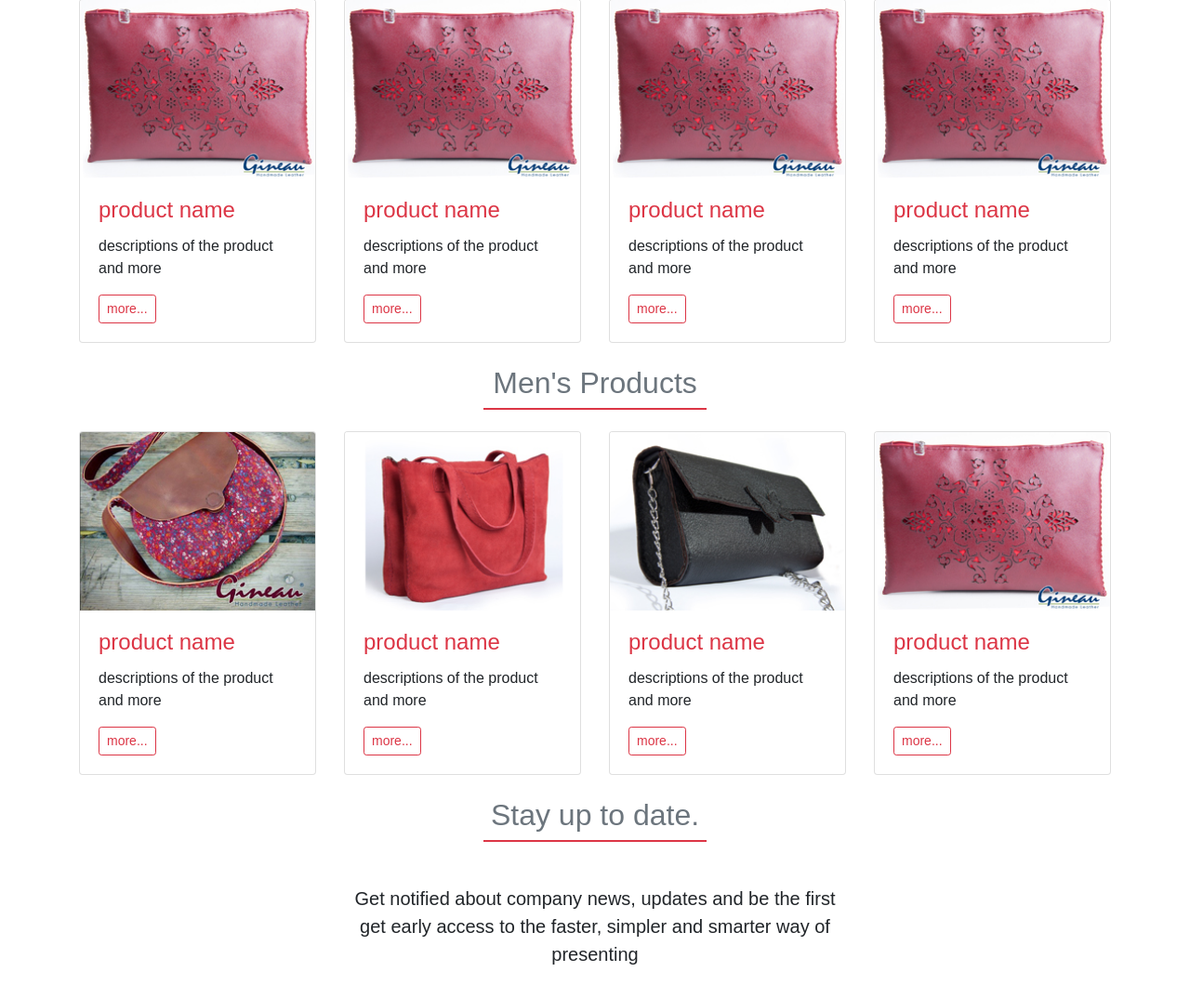
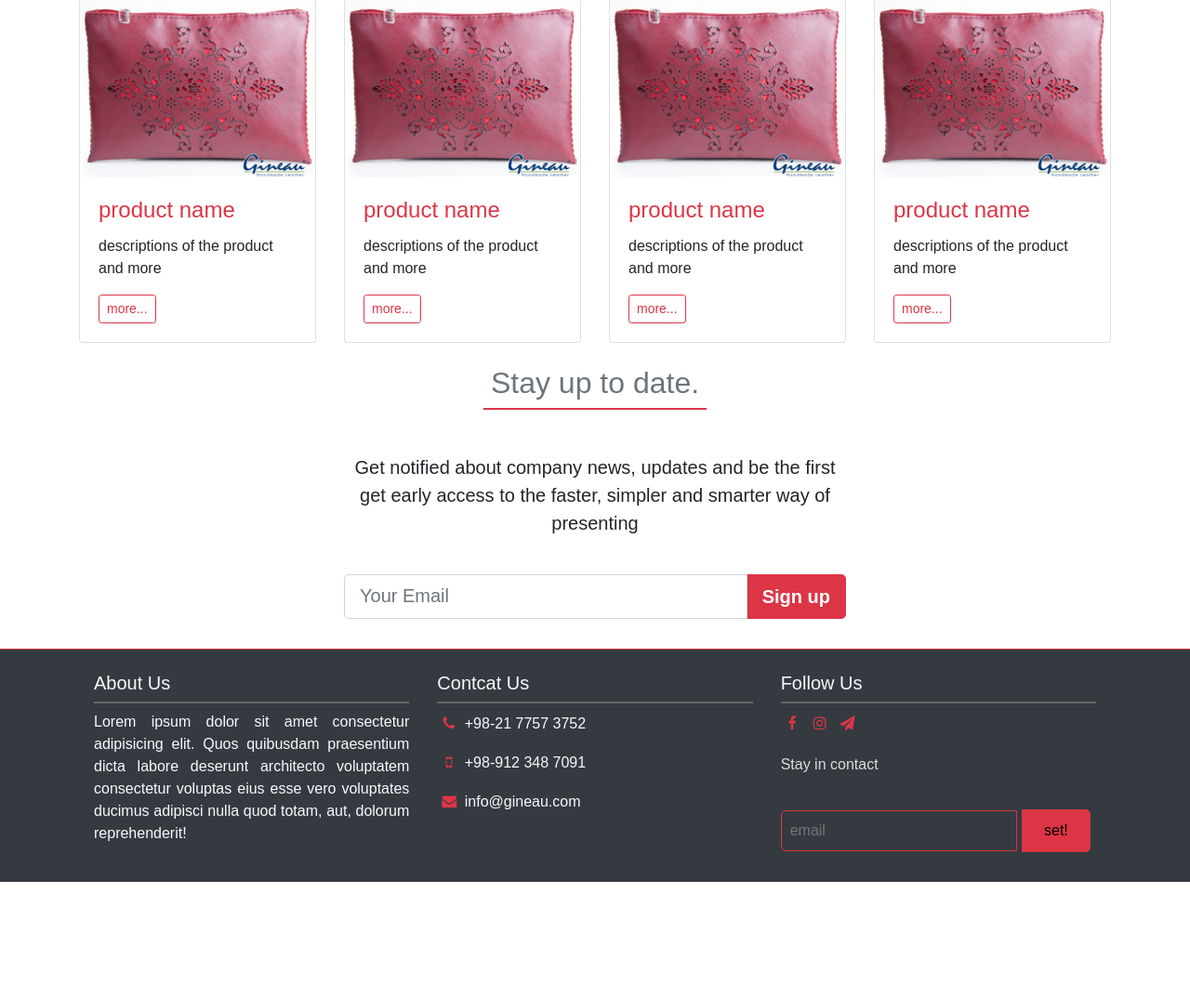
Before and after one commit to Rahimz/gineau, a Django app: page /products/ui/products/ in a window 1280 px wide. Shown: the part 893-1967 px from the top of the page at 93% size. After the commit the page ends 1842 px from the top, so only its background shows below. Run offline with Django 3.2, Linux system fonts and the light colour scheme; some libraries are stand-ins or nearby versions.

Commit message:
editing the url for base page

```diff
--- a/products/templates/products/products_list.html
+++ b/products/templates/products/products_list.html
@@ -137,51 +137,4 @@
 </div>
 
 
-<!-- ------------ start of Men products --------------- -->
-<div class="container product-container position-relative">
-    <h2 class="text-muted text-center py-4 custom-h2-title">Men's Products</h2>
-    <div class="row wow fadeInUp">
-        <div class="col-sm-6 col-lg-3">
-            <div class="card">
-                <img class="card-img-top" src="{% static 'images/sample_04.jpg' %}" alt="">
-                <div class="card-body">
-                    <h4 class="card-title text-danger">product name</h4>
-                    <p class="card-text">descriptions of the product and more </p>
-                    <a href="#" class="btn btn-sm btn-outline-danger">more...</a>
-                </div>
-            </div>
-        </div>
-        <div class="col-sm-6 col-lg-3">
-            <div class="card">
-                <img class="card-img-top" src="{% static 'images/sample_03.jpg' %}" alt="">
-                <div class="card-body">
-                    <h4 class="card-title text-danger">product name</h4>
-                    <p class="card-text">descriptions of the product and more </p>
-                    <a href="#" class="btn btn-sm btn-outline-danger">more...</a>
-                </div>
-            </div>
-        </div>
-        <div class="col-sm-6 col-lg-3">
-            <div class="card">
-                <img class="card-img-top" src="{% static 'images/sample_01.jpg' %}" alt="">
-                <div class="card-body">
-                    <h4 class="card-title text-danger">product name</h4>
-                    <p class="card-text">descriptions of the product and more </p>
-                    <a href="#" class="btn btn-sm btn-outline-danger">more...</a>
-                </div>
-            </div>
-        </div>
-        <div class="col-sm-6 col-lg-3">
-            <div class="card">
-                <img class="card-img-top" src="{% static 'images/sample_02.jpg' %}" alt="">
-                <div class="card-body">
-                    <h4 class="card-title text-danger">product name</h4>
-                    <p class="card-text">descriptions of the product and more </p>
-                    <a href="#" class="btn btn-sm btn-outline-danger">more...</a>
-                </div>
-            </div>
-        </div>
-    </div>
-</div>
-
 {% endblock %}
--- a/products/urls.py
+++ b/products/urls.py
@@ -14,7 +14,7 @@ urlpatterns = [
     path('<int:product_id>/images/', views.prdimage, name='prdimage'),
 	path('blog/', views.blog.as_view(), name='blog'),
     # path('ui/template/', views.UIView, name='uiview'),
-    path('ui/', views.UIHomeView, name='uihome'),
-    path('ui/products/', views.UIProductListView, name='uiproductlistview'),
+    path('ui/', views.HomeView.as_view(), name='home'),
+    path('ui/products/', views.ProductListView, name='productlistview'),
 
 ]
--- a/products/views.py
+++ b/products/views.py
@@ -9,12 +9,12 @@ from django.template import loader
 
 
 class IndexView(generic.ListView):
-    #template = loader.get_template('products/index.html')
+    # template = loader.get_template('products/index.html')
     # return HttpResponse("Hello, You are in <strong>product</strong> index")
 
     # Version 2
-    #latest_product_list = Product.objects.order_by('-productPublish')[:5:-1]
-    #context = {'latest_product_list': latest_product_list,}
+    # latest_product_list = Product.objects.order_by('-productPublish')[:5:-1]
+    # context = {'latest_product_list': latest_product_list,}
     # return render(request, 'products/index.html', context)
 
     template_name = 'products/index.html'
@@ -32,7 +32,7 @@ class DetailView(generic.DetailView):
     #    raise Http404("Product does not exist")
 
     # version 2
-    #product = get_object_or_404(Product, pk=product_id)
+    # product = get_object_or_404(Product, pk=product_id)
     # return render(request, 'products/detail.html', {'product':product})
 
     model = Product
@@ -57,12 +57,20 @@ def UIView(request):
                   'products/new_base.html',
                   {})
 
-def UIHomeView(request):
-    return render(request,
-                  'products/home.html',
-                  {})
 
-def UIProductListView(request):
+class HomeView(generic.ListView):
+    template_name = 'products/home.html'
+    context_object_name = 'latest_product_list'
+
+    def get_queryset(self):
+        """Return the last five published questions."""
+        return Product.objects.order_by('-productPublish')[:5:-1]
+
+    # return render(request,
+    #               'products/home.html',
+    #               {})
+
+def ProductListView(request):
     return render(request,
                   'products/products_list.html',
                   {})
```
